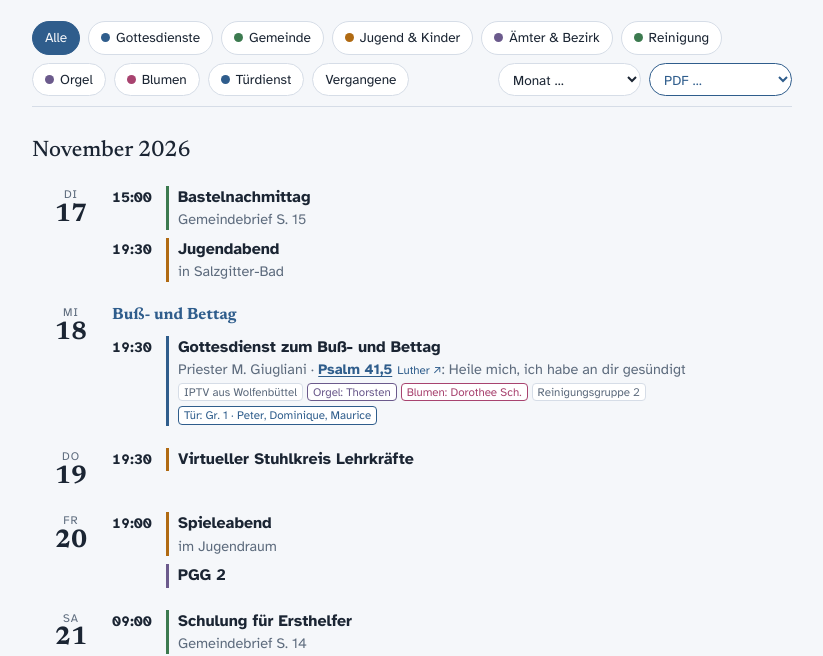
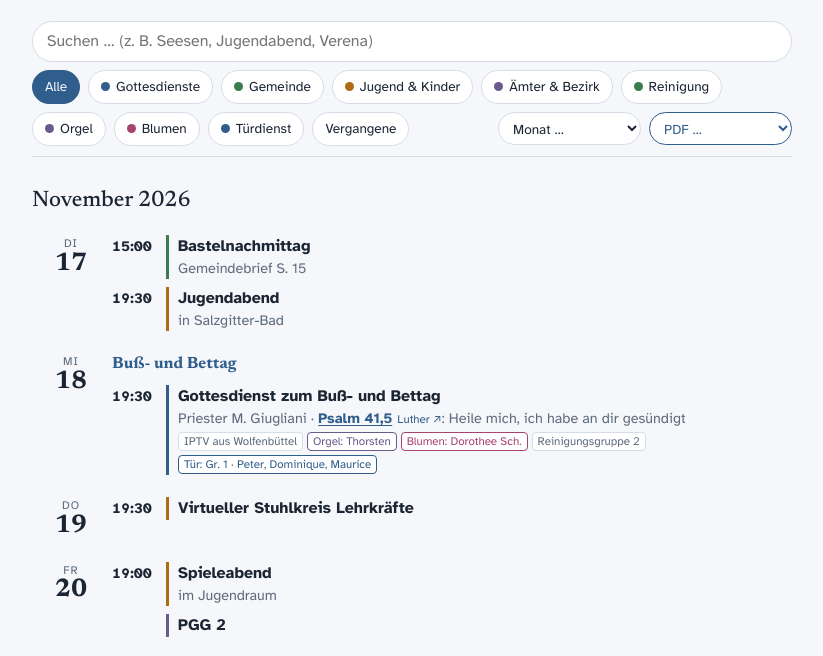
Before and after one commit to nakspace/kalender, a plain HTML site: page index.html in a window 1280 px wide. Shown: the part 122-778 px from the top of the page, without its empty margins (228-1051 px from the left). Drawn offline with Linux system fonts and the light colour scheme.

Commit message:
Suchfeld über alle Termine und Dienste (inkl. Vergangenheit)
Co-Authored-By: Claude Opus 5.5 <noreply@anthropic.com>
Claude-Session: https://claude.ai/code/session_01WuRknRTjK9Exhn9UHe8m54

```diff
--- a/index.html
+++ b/index.html
@@ -83,6 +83,10 @@ dt{font-weight:700;color:var(--fg)}
 dd{margin:0}
 @media (max-width:420px){.day{grid-template-columns:48px 1fr;gap:10px;padding:10px 6px}.ev{grid-template-columns:42px 1fr}.empty{padding-left:58px}}
 @media (prefers-reduced-motion:no-preference){html{scroll-behavior:smooth}}
+.search{flex-basis:100%;display:flex}
+.search input{flex:1;min-width:0;font:inherit;font-size:1rem;border:1px solid var(--line);background:var(--surface);color:var(--fg);border-radius:999px;padding:8px 14px}
+.search input:focus-visible{outline:2px solid var(--accent);outline-offset:1px}
+mark{background:#ffe58a;color:inherit;border-radius:2px}
 .pdfsel{font:inherit;font-size:.85rem;border:1px solid var(--accent);background:var(--surface);color:var(--accent);border-radius:999px;padding:6px 10px}
 #print{display:none}
 #print .ph h1{font-family:var(--display);font-size:1.6rem;margin:0}
@@ -112,6 +116,7 @@ dd{margin:0}
   </header>
 
   <div class="bar" role="toolbar" aria-label="Filter">
+    <label class="search"><span class="sr">Suchen</span><input type="search" id="q" placeholder="Suchen … (z. B. Seesen, Jugendabend, Verena)" autocomplete="off"></label>
     <button class="chip" id="f-all" data-f="all" aria-pressed="true">Alle</button>
     <button class="chip" id="f-gd" data-f="gd" aria-pressed="false"><span class="dot legend-dot cat-gd"></span>Gottesdienste</button>
     <button class="chip" id="f-gem" data-f="gem" aria-pressed="false"><span class="dot legend-dot cat-gem"></span>Gemeinde</button>
@@ -413,7 +418,7 @@ function bibelLinks(html){
   });
 }
 
-let filter = "all", person = {}, showPast = false;
+let filter = "all", person = {}, showPast = false, query = "";
 try{ showPast = localStorage.getItem("kal-past")==="1"; }catch(e){}
 try{ filter = localStorage.getItem("kal-filter") || "all"; }catch(e){}
 try{ person = JSON.parse(localStorage.getItem("kal-person")||"{}") || {}; }catch(e){ person = {}; }
@@ -427,10 +432,18 @@ function render(opts){
   let pf = (liste && person[F]) || "";
   if(pf && !liste.includes(pf)) pf = "";
   let html = "", month = -1, head = "", hits = 0;
-  const out = s => { html += head + s; head = ""; hits++; };
+  const Q = opts.target ? "" : query.trim().toLowerCase();
+  const out = s => {
+    if(Q){
+      const txt = s.replace(/<[^>]+>/g," ").replace(/&amp;/g,"&").replace(/\s+/g," ").toLowerCase();
+      if(!Q.split(" ").every(w=>txt.includes(w))) return;
+      Q.split(" ").forEach(w=>{ if(w.length>1){ const re = new RegExp("(>[^<]*?)("+w.replace(/[.*+?^${}()|[\]\\]/g,"\\$&")+")","gi"); s = s.replace(re,(m,a,b)=>a+"<mark>"+b+"</mark>"); } });
+    }
+    html += head + s; head = ""; hits++;
+  };
   for(let d=new Date(start); d<=end; d.setDate(d.getDate()+1)){
     const k = iso(d), dow = d.getDay();
-    if(k < todayIso && !opts.all && (opts.target || !showPast)) continue;
+    if(k < todayIso && !opts.all && (opts.target || !(showPast || Q))) continue;
     if(d.getMonth()!==month){ month=d.getMonth(); head = `<h2 id="m-${d.getFullYear()}-${month+1}">${MONTHS[month]} ${d.getFullYear()}</h2>`; }
     let evs = EVENTS.filter(e=>e[0]===k);
     const feast = FEASTS[k];
@@ -469,7 +482,7 @@ function render(opts){
     if(!attached && (tuer||rein) && (F==="all")) items += `<div>${rein}${tuer}</div>`;
     out(`<section class="${cls.join(" ")}" id="d-${k}"><div class="date"><span class="wd">${WD[dow]}</span><span class="n">${d.getDate()}</span></div><div class="items">${items}</div></section>`);
   }
-  if(!html) html = `<p class="none">${pf ? `Keine kommenden Termine für ${esc(pf)}.` : "Keine kommenden Termine."}</p>`;
+  if(!html) html = `<p class="none">${Q ? `Keine Treffer für „${esc(query.trim())}“.` : pf ? `Keine kommenden Termine für ${esc(pf)}.` : "Keine kommenden Termine."}</p>`;
   if(opts.target){ document.getElementById(opts.target).innerHTML = html; return; }
   document.getElementById("cal").innerHTML = html;
   const sel = document.getElementById("monat");
@@ -504,6 +517,8 @@ document.getElementById("person").addEventListener("change",e=>{
   render(); window.scrollTo({top:0});
 });
 
+document.getElementById("q").addEventListener("input",e=>{ query = e.target.value; render(); });
+
 document.getElementById("monat").addEventListener("change",e=>{ const el=document.getElementById(e.target.value); if(el) el.scrollIntoView({block:"start"}); e.target.value=""; });
 
 // PDF-Export je Monat: Monat auswählen -> Druckansicht -> "Als PDF sichern"
```
